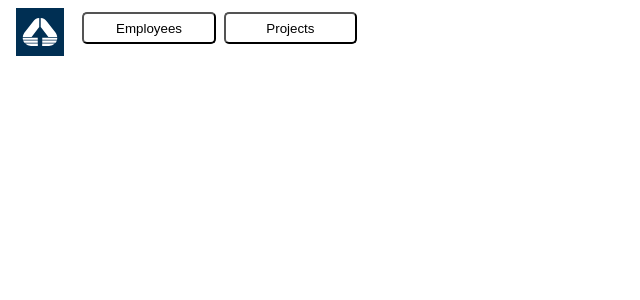
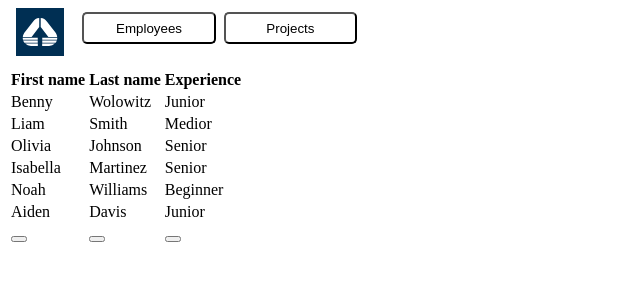
Before and after one commit to kristina-trifunovic/employee-project-app, an Angular app: page /employee/list in a window 1280 px wide. Before the commit this address led to /. Shown: the top 300 px of the page, without its empty margins (0-640 px from the left). Built offline with nearby package versions, Linux system fonts and the light colour scheme.

Commit message:
added employee list and form components

```diff
--- a/src/app/app.component.css
+++ b/src/app/app.component.css
@@ -6,6 +6,10 @@
 img {
   height: 3em;
   width: 3em;
+}
+
+img:hover {
+  cursor: pointer;
 }
 
 button {
--- a/src/app/app.component.html
+++ b/src/app/app.component.html
@@ -10,7 +10,7 @@
 <body>
   <div class="container">
     <div class="col">
-      <img src="assets/eng-logo.svg" alt="">
+      <img src="assets/eng-logo.svg" (click)="homepage()" alt="">
     </div>
     <div class="col">
       <button (click)="goToEmployees()">Employees</button>
@@ -20,3 +20,4 @@
 </body>
 
 </html>
+<router-outlet></router-outlet>
--- a/src/app/app.component.ts
+++ b/src/app/app.component.ts
@@ -20,4 +20,8 @@ export class AppComponent implements OnInit {
   goToProjects() {
     this.router.navigate(['project']);
   }
+
+  homepage() {
+    this.router.navigate(['/']);
+  }
 }
--- a/src/app/features/employees/employees-routing.module.ts
+++ b/src/app/features/employees/employees-routing.module.ts
@@ -1,10 +1,22 @@
 import { NgModule } from '@angular/core';
 import { RouterModule, Routes } from '@angular/router';
+import { EmployeeListComponent } from './pages/employee-list/employee-list/employee-list.component';
+import { EmployeeFormComponent } from './pages/employee-form/employee-form/employee-form.component';
 
-const routes: Routes = [];
+const routes: Routes = [
+  { path: 'list', component: EmployeeListComponent },
+  {
+    path: 'form/:id',
+    component: EmployeeFormComponent,
+    data: { mode: 'UPDATE' },
+    resolve: {},
+  },
+  { path: 'form', component: EmployeeFormComponent, data: { mode: 'ADD' } },
+  { path: '', pathMatch: 'full', redirectTo: 'list' },
+];
 
 @NgModule({
   imports: [RouterModule.forChild(routes)],
-  exports: [RouterModule]
+  exports: [RouterModule],
 })
-export class EmployeesRoutingModule { }
+export class EmployeesRoutingModule {}
--- /dev/null
+++ b/src/app/features/employees/pages/employee-form/employee-form/employee-form.component.html
@@ -0,0 +1 @@
+<p>employee-form works!</p>
--- /dev/null
+++ b/src/app/features/employees/pages/employee-list/employee-list/employee-list.component.html
@@ -0,0 +1,17 @@
+<table>
+  <tr>
+    <th>First name</th>
+    <th>Last name</th>
+    <th>Experience</th>
+  </tr>
+  <tr *ngFor="let employee of employees">
+    <td>{{employee.firstName}}</td>
+    <td>{{employee.lastName}}</td>
+    <td>{{employee.seniority}}</td>
+  </tr>
+  <tr>
+    <td><button></button></td>
+    <td><button></button></td>
+    <td><button></button></td>
+  </tr>
+</table>
--- /dev/null
+++ b/src/app/features/employees/pages/employee-list/employee-list/employee-list.component.ts
@@ -0,0 +1,34 @@
+import { Component, OnDestroy, OnInit } from '@angular/core';
+import { Subject, takeUntil } from 'rxjs';
+import { Employee } from 'src/app/core/models/Employee.model';
+import { EmployeeService } from 'src/app/core/services/employee.service';
+
+@Component({
+  selector: 'app-employee-list',
+  templateUrl: './employee-list.component.html',
+  styleUrls: ['./employee-list.component.css'],
+})
+export class EmployeeListComponent implements OnInit, OnDestroy {
+  employees?: Employee[];
+  destroy$: Subject<boolean> = new Subject();
+
+  constructor(private employeeService: EmployeeService) {}
+
+  ngOnInit(): void {
+    this.loadEmployees();
+  }
+
+  ngOnDestroy(): void {
+    this.destroy$.next(true);
+    this.destroy$.complete();
+  }
+
+  loadEmployees() {
+    this.employeeService
+      .findAll()
+      .pipe(takeUntil(this.destroy$))
+      .subscribe((employees) => {
+        this.employees = employees;
+      });
+  }
+}
```
Also changed, not shown: src/app/features/employees/employees.module.ts (+6 -1 lines), src/app/features/employees/pages/employee-form/employee-form/employee-form.component.ts (added, +10 -0 lines), src/app/features/employees/pages/employee-form/employee-form/employee-form.component.css (added), src/app/features/employees/pages/employee-list/employee-list/employee-list.component.css (added), 2 other files (tests, documents, lock files or other folders).
